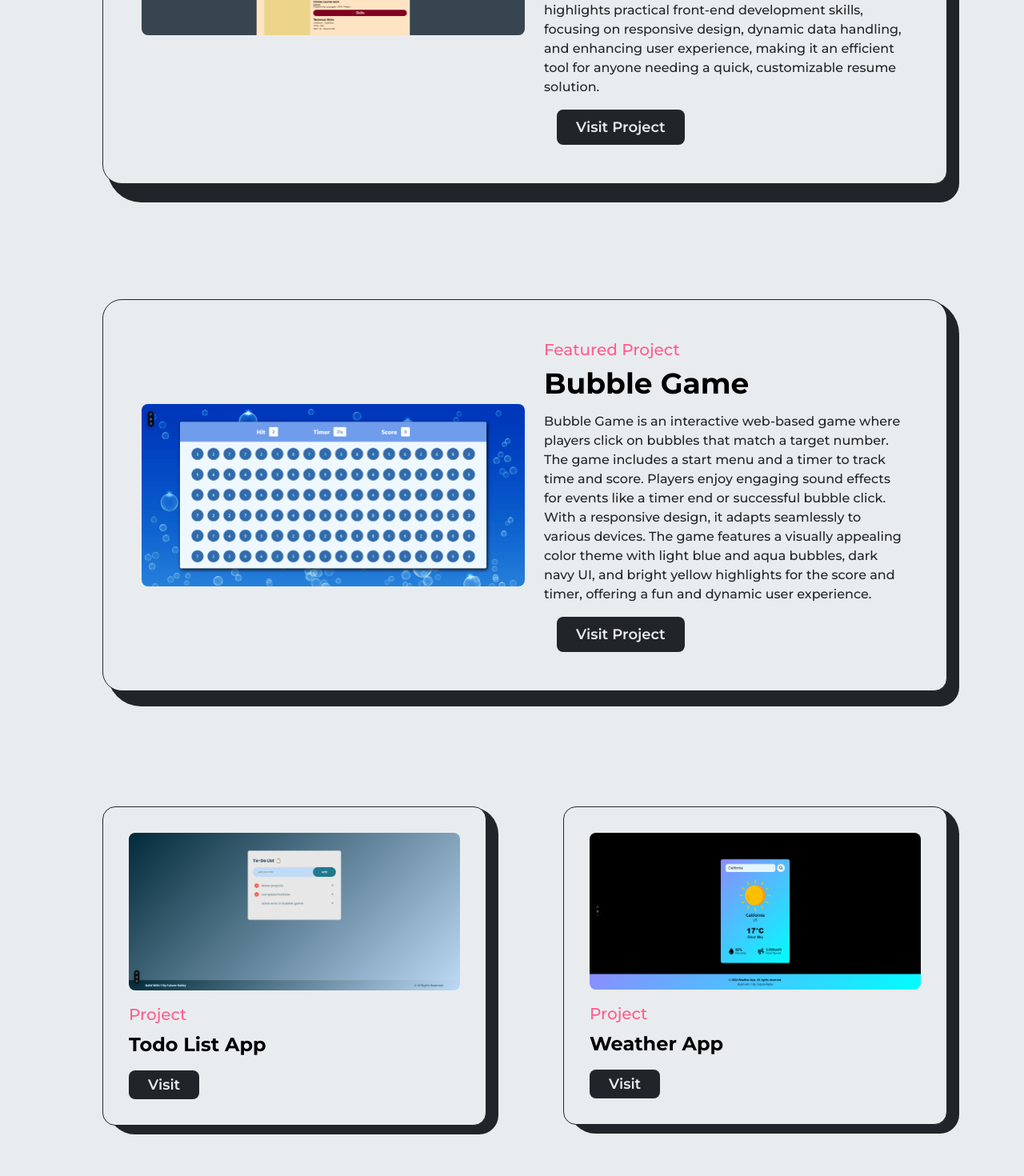
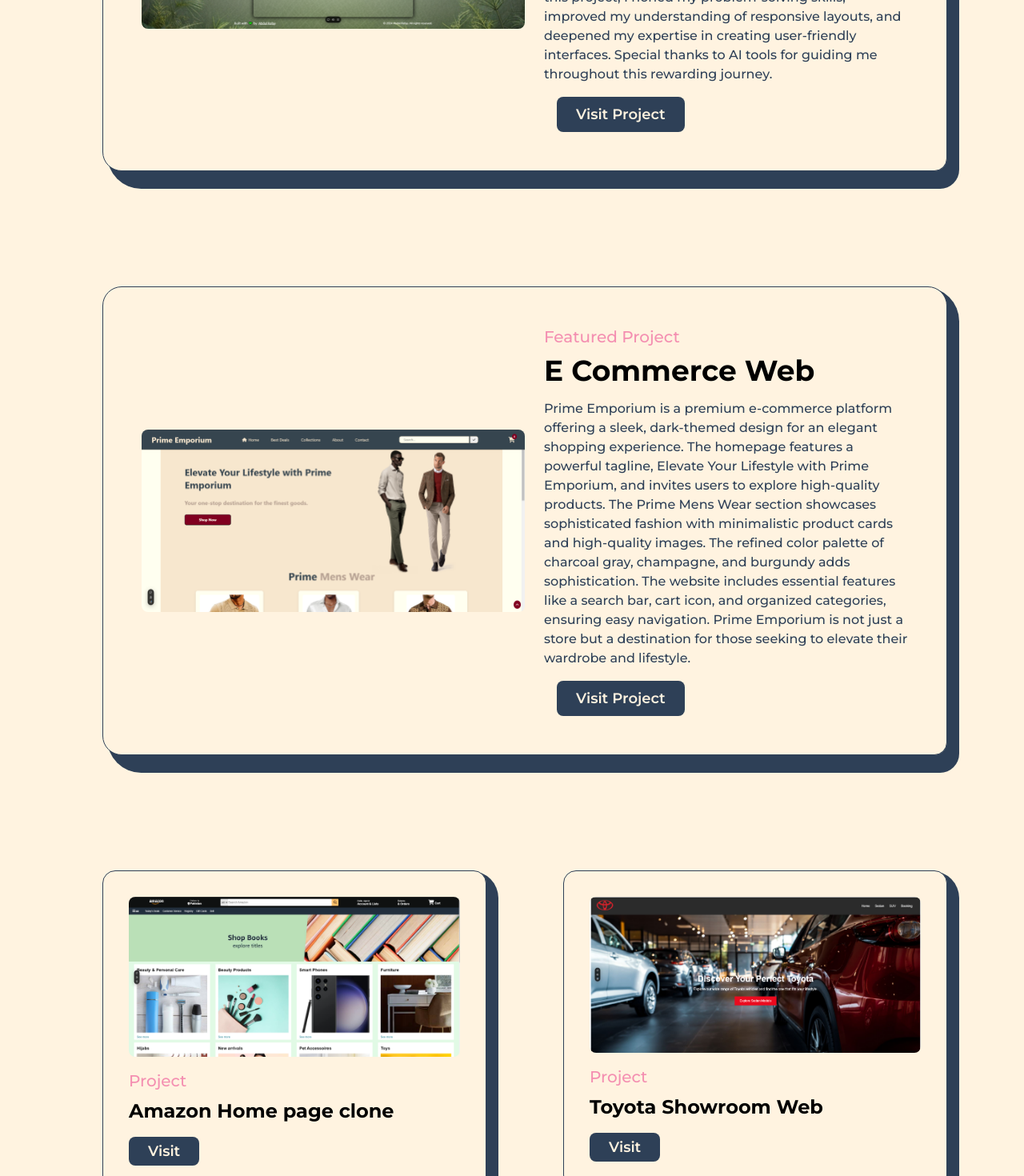
Before and after one commit to Future-Rafay/My-Portfolio-Animated, a Next.js app: page /projects in a window 1280 px wide. Shown: the part 900-2370 px from the top of the page at 80% size. Built offline with nearby package versions, Linux system fonts and the light colour scheme.

Commit message:
added snakegame and changed theme

```diff
--- a/src/pages/projects.js
+++ b/src/pages/projects.js
@@ -13,6 +13,8 @@
 import Project4Image from "../../public/images/projects/toyota-web.png";
 import FeaturedProject3Image from "../../public/images/projects/resumebuilder.miltestone4.png";
 import FeaturedProject4Image from "../../public/images/projects/portfolio-customCSS.png";
+import FeaturedProject5Image from "../../public/images/projects/snakeGame.png";
+
 
 
 const FramerImage = motion(Image);
@@ -45,11 +47,11 @@
                     target="_blank"
                     className="hover:underline underline-offset-3"
                 >
-                    <h2 className="my-2 w-full text-left text-4xl font-bold dark:text-light sm:text-lg ">
+                    <h2 className="my-2 w-full text-left text-4xl font-bold dark:text-light sm:text-lg xs:my-0 ">
                         {title}
                     </h2>
                 </Link>
-                <p className="my-2 font-medium text-dark dark:text-light sm:text-xs">
+                <p className="my-2 font-medium text-dark dark:text-light sm:text-xs xs:text-[8px]">
                     {summary}
                 </p>
                 <div className="mt-2 flex items-center">
@@ -133,7 +135,45 @@
                         className="mb-16 lg:!text-7xl sm:!text-6xl xs:!text-4xl sm:mb-8"
                     />
                     <div className="grid grid-cols-12 gap-24 gap-y-36 xl:gap-x-16 lg:gap-x-8 md:gap-y-24 sm:gap-x-0">
-                    <div className="col-span-12">
+                        <div className="col-span-12">
+                            <FeaturedProject
+                                type="Web Game"
+                                title="Snake Game"
+                                summary="The Snake Game is a dynamic and engaging project built using Next.js, JavaScript, and styled with Tailwind CSS, showcasing my skills in frontend development and responsive design. The game features smooth controls, a vibrant grass-themed UI with a cheerful yellow emoji snake 🟡, and exciting food mechanics, including randomly spawning items like apples 🍎 and cookies 🍪. Fully responsive, it offers a seamless experience across all devices, from desktops to mobiles. Through this project, I honed my problem-solving skills, improved my understanding of responsive layouts, and deepened my expertise in creating user-friendly interfaces. Special thanks to AI tools for guiding me throughout this rewarding journey. "
+                                link="https://snake-game-abdul-rafays-projects-87eac4f7.vercel.app/"
+                                gitHubLink="/"
+                                image={FeaturedProject5Image}
+                            />
+                        </div>
+                        <div className="col-span-12">
+                            <FeaturedProject
+                                type="Featured Project"
+                                title="E Commerce Web"
+                                summary="Prime Emporium is a premium e-commerce platform offering a sleek, dark-themed design for an elegant shopping experience. The homepage features a powerful tagline, Elevate Your Lifestyle with Prime Emporium, and invites users to explore high-quality products. The Prime Mens Wear section showcases sophisticated fashion with minimalistic product cards and high-quality images. The refined color palette of charcoal gray, champagne, and burgundy adds sophistication. The website includes essential features like a search bar, cart icon, and organized categories, ensuring easy navigation. Prime Emporium is not just a store but a destination for those seeking to elevate their wardrobe and lifestyle."
+                                link="https://e-commerce-web-abdul-rafays-projects-87eac4f7.vercel.app/"
+                                gitHubLink="/"
+                                image={FeaturedProject1Image}
+                            />
+                        </div>
+                        <div className="col-span-6 sm:col-span-12">
+                            <Project
+                                type="Project"
+                                title="Amazon Home page clone"
+                                link="https://amazon-clone-abdul-rafays-projects-87eac4f7.vercel.app/"
+                                gitHubLink="/"
+                                image={Project3Image}
+                            />
+                        </div>
+                        <div className="col-span-6 sm:col-span-12">
+                            <Project
+                                type="Project"
+                                title="Toyota Showroom Web"
+                                link="https://toyota-showroom-web-custom-css.vercel.app/"
+                                gitHubLink="/"
+                                image={Project4Image}
+                            />
+                        </div>
+                        <div className="col-span-12">
                             <FeaturedProject
                                 type="Featured Project"
                                 title="CV dara Resume Builder App"
@@ -153,6 +193,7 @@
                                 image={FeaturedProject2Image}
                             />
                         </div>
+
                         <div className="col-span-6 sm:col-span-12">
                             <Project
                                 type="Project"
@@ -171,35 +212,7 @@
                                 image={Project2Image}
                             />
                         </div>
-                        <div className="col-span-12">
-                            <FeaturedProject
-                                type="Featured Project"
-                                title="E Commerce Web"
-                                summary="Prime Emporium is a premium e-commerce platform offering a sleek, dark-themed design for an elegant shopping experience. The homepage features a powerful tagline, Elevate Your Lifestyle with Prime Emporium, and invites users to explore high-quality products. The Prime Mens Wear section showcases sophisticated fashion with minimalistic product cards and high-quality images. The refined color palette of charcoal gray, champagne, and burgundy adds sophistication. The website includes essential features like a search bar, cart icon, and organized categories, ensuring easy navigation. Prime Emporium is not just a store but a destination for those seeking to elevate their wardrobe and lifestyle."
-                                link="https://e-commerce-web-abdul-rafays-projects-87eac4f7.vercel.app/"
-                                gitHubLink="/"
-                                image={FeaturedProject1Image}
-                            />
-                        </div>
 
-                        <div className="col-span-6 sm:col-span-12">
-                            <Project
-                                type="Project"
-                                title="Amazon Home page clone"
-                                link="https://amazon-clone-abdul-rafays-projects-87eac4f7.vercel.app/"
-                                gitHubLink="/"
-                                image={Project3Image}
-                            />
-                        </div>
-                        <div className="col-span-6 sm:col-span-12">
-                            <Project
-                                type="Project"
-                                title="Toyota Showroom Web"
-                                link="https://toyota-showroom-web-custom-css.vercel.app/"
-                                gitHubLink="/"
-                                image={Project4Image}
-                            />
-                        </div>
                         <div className="col-span-12">
                             <FeaturedProject
                                 type="Porfolio"
--- a/tailwind.config.js
+++ b/tailwind.config.js
@@ -23,18 +23,18 @@
       //   primary: "#FF6B6B",  // (a bold, warm red-pink hue)
       //   primaryDark: "#4ECDC4", //  (a soft, cool aqua tone for contrast)
       // },
+      // colors: {
+      //   dark: "#212529", // (a deep charcoal gray, for a refined dark tone without being pure black)
+      //   light: "#E9ECEF", //(a warm, soft off-white that’s easy on the eyes)
+      //   primary: "#FF5C8D", //(a vibrant coral pink, eye-catching but not overpowering)
+      //   primaryDark: "#4DB6AC", // (a cool, muted teal for a refreshing contrast with the coral)
+      // },
       colors: {
-        dark: "#212529", // (a deep charcoal gray, for a refined dark tone without being pure black)
-        light: "#E9ECEF", //(a warm, soft off-white that’s easy on the eyes)
-        primary: "#FF5C8D", //(a vibrant coral pink, eye-catching but not overpowering)
-        primaryDark: "#4DB6AC", // (a cool, muted teal for a refreshing contrast with the coral)
+        dark: "#2E4057", //(Dusty Navy, for depth)
+        light: "#FFF3E0", // (Soft Cream, a warm off-white)
+        primary: "#F48FB1", // (Pastel Pink, soft yet attention-grabbing)
+        primaryDark: "#81D4FA", // (Light Sky Blue for a refreshing contrast)
       },
-      // colors: {
-      //   dark: "#2E4057", //(Dusty Navy, for depth)
-      //   light: "#FFF3E0", // (Soft Cream, a warm off-white)
-      //   primary: "#F48FB1", // (Pastel Pink, soft yet attention-grabbing)
-      //   primaryDark: "#81D4FA", // (Light Sky Blue for a refreshing contrast)
-      // },
       // colors:{
       //   dark: "#37474F",// (Deep Slate Blue)
       //   light: "#ECEFF1",// (Light Slate Gray)
```
Also changed, not shown: public/images/projects/snakeGame.png (added), 1 other file (tests, documents, lock files or other folders).
